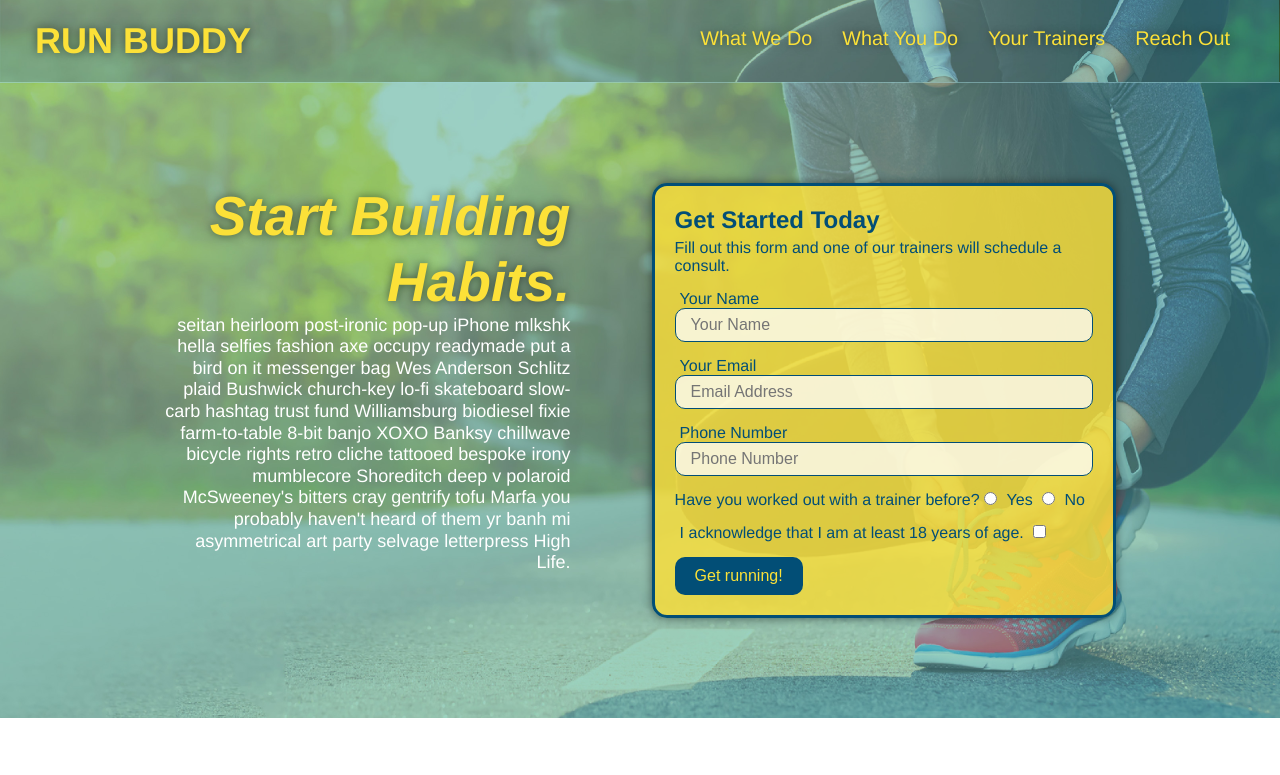
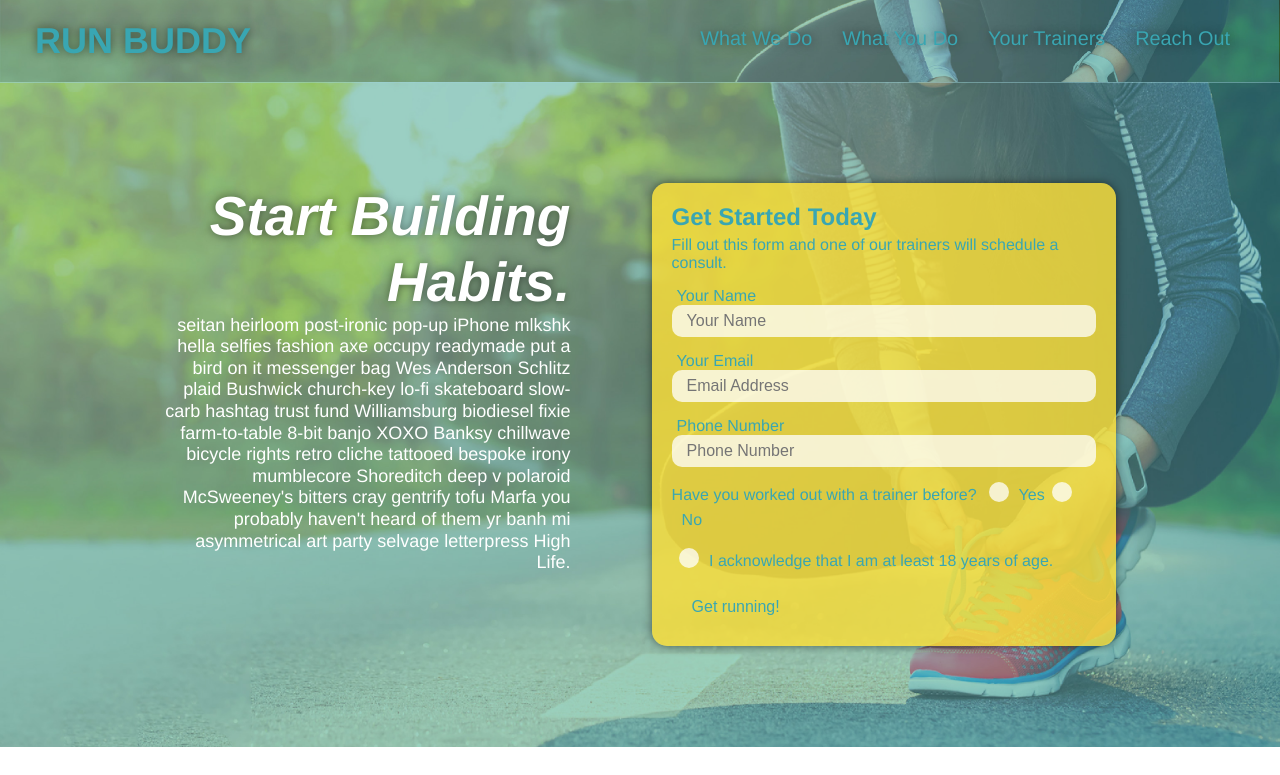
Before and after one commit to Agent-Shields/run-buddy, a plain HTML site: page index.html in a window 1280 px wide. Shown: the top 775 px of the page. Drawn offline with Linux system fonts and the light colour scheme.

Commit message:
final css touches

```diff
--- a/assets/css/style.css
+++ b/assets/css/style.css
@@ -1,3 +1,9 @@
+:root {
+  --primary-color: var(--primary-color);
+  --secondary-color: var(--secondary-color);
+  --tertiary-color: #39a6b2;
+}
+
 * {
   box-sizing: border-box;
   margin: 0;
@@ -25,19 +31,20 @@ header {
   background-size: cover;
   background-attachment: fixed;
   background-position: 80%;
+  z-index: 9999;
 }
 
 header h1 {
   font-weight: bold;
   margin: 0;
   font-size: 36px;
-  color: #fce138;
+  color: var(--primary-color);
   text-shadow: 0 0 10px rgba(0, 0, 0, 0.5);
 }
 
 header a {
   text-decoration: none;
-  color: #fce138;
+  color: var(--primary-color);
 }
 
 header nav {
@@ -60,8 +67,8 @@ header nav ul li a {
 }
 
 header nav ul li a:hover {
-  background: #fce138;
-  color: #024e76;
+  background: var(--primary-color);
+  color: var(--secondary-color);
   border-radius: 15px;
   text-shadow: none;
 }
@@ -72,7 +79,7 @@ header nav ul li a:hover {
 
 /* FOOTER STYLES START */
 footer {
-  background: #fce138;
+  background: var(--primary-color);
   padding: 40px 35px;
   display: flex;
   justify-content: space-between;
@@ -81,7 +88,7 @@ footer {
 }
 
 footer h2 {
-  color: #024e76;
+  color: var(--secondary-color);
   font-size: 30px;
   margin: 0;
 }
@@ -92,7 +99,7 @@ footer div {
 }
 
 footer a {
-  color: #024e76;
+  color: var(--secondary-color);
 }
 /* END FOOTER STYLES */
 
@@ -125,15 +132,15 @@ section {
 .hero-cta h2 {
   font-style: italic;
   font-size: 55px;
-  color: #fce138;
+  color: var(--primary-color);
   text-shadow: 0 0 10px rgba(0, 0, 0, 0.5);
 }
 
 .hero-form {
-  border: 3px solid #024e76;
+  border: 3px solid var(--secondary-color);
   background-color: rgba(255, 225, 56, 0.8);
   padding: 20px;
-  color: #024e76;
+  color: var(--secondary-color);
   width: 40%;
   margin: 3.5%;
   border-radius: 15px;
@@ -153,11 +160,11 @@ section {
 }
 
 .form-input {
-  border: 1px solid #024e76;
+  border: 1px solid var(--secondary-color);
   display: block;
   padding: 7px 15px;
   font-size: 16px;
-  color: #024e76;
+  color: var(--secondary-color);
   width: 100%;
   margin-bottom: 15px;
   border-radius: 10px;
@@ -174,8 +181,8 @@ section {
 }
 
 .hero-form button {
-  color: #fce138;
-  background-color: #024e76;
+  color: var(--primary-color);
+  background-color: var(--secondary-color);
   border: none;
   padding: 10px 20px;
   font-size: 16px;
@@ -188,7 +195,7 @@ section {
 .section-title {
   font-size: 48px;
   border-bottom: 3px solid;
-  color: #024e76;
+  color: var(--secondary-color);
   padding-bottom: 20px;
   text-align: center;
   margin: 0 auto 35px auto;
@@ -196,7 +203,7 @@ section {
 }
 
 .primary-border {
-  border-color: #fce138;
+  border-color: var(--primary-color);
 }
 
 .secondary-border {
@@ -219,7 +226,7 @@ section {
 
 /* WHAT YOU DO STYLES START */
 .steps {
-  background: #fce138;
+  background: var(--primary-color);
 }
 
 .step {
@@ -238,7 +245,7 @@ section {
 }
 
 .step h3 {
-  color: #024e76;
+  color: var(--secondary-color);
   font-size: 46px;
   flex: 1 30%;
 }
@@ -271,9 +278,66 @@ section {
 .step-text h4 {
   font-size: 26px;
   line-height: 1.5;
-  color: #024e76;
+  color: var(--secondary-color);
 }
 /* WHAT YOU DO STYLES END */
+
+.checkbox-wrapper input, .radio-wrapper input {
+  opacity: 0;
+}
+
+.checkbox-wrapper label, .radio-wrapper label {
+  position: relative;
+  left: 10px;
+  margin: 10px;
+  line-height: 1.6;
+}
+
+.checkbox-wrapper label::before, .radio-wrapper label::before {
+  content: "";
+  height: 20px;
+  width: 20px;
+  background: rgba(255, 255, 255, 0.75);
+  border: 1px solid var(--secondary-color);
+  position: absolute;
+  top: -4px;
+  left: -30px;
+  border-radius: 50%;
+}
+
+.radio-wrapper label::after {
+  content: "";
+  width: 20px;
+  height: 20px;
+  border-radius: 50%;
+  background: var(--secondary-color);
+  position: absolute;
+  left: -29px;
+  top: -3px;
+  background-image: radial-gradient(circle, #39a6b2, var(--secondary-color));
+}
+
+.checkbox-wrapper label::after {
+  content: "";
+  height: 6px;
+  width: 14px;
+  border-left: 2px solid var(--secondary-color);
+  border-bottom: 2px solid var(--secondary-color);
+  position: absolute;
+  left: -26px;
+  top: 1px;
+  transform: rotate(-58deg);
+}
+
+.checkbox-wrapper input + label::after,
+.radio-wrapper input + label::after {
+  content: none;
+}
+
+.checkbox-wrapper input:checked + label::after,
+.radio-wrapper input:checked + label::after {
+  content: "";
+}
 
 /* MEET THE TRAINERS START */
 .trainers {
@@ -287,8 +351,8 @@ section {
 .trainer {
   margin: 20px;
   flex: 1;
-  background: #024e76;
-  color: #fce138;
+  background: var(--secondary-color);
+  color: var(--primary-color);
 }
 
 .trainer img {
@@ -317,11 +381,11 @@ section {
 
 /* REACH OUT STYLES START */
 .contact {
-  background: #024e76;
+  background: var(--secondary-color);
 }
 
 .contact h2 {
-  color: #fce138;
+  color: var(--primary-color);
 }
 
 .contact-info {
@@ -344,7 +408,7 @@ section {
 }
 
 .contact-info h3 {
-  color: #fce138;
+  color: var(--primary-color);
   font-size: 32px;
 }
 
@@ -356,11 +420,11 @@ section {
 }
 
 .contact-form input, .contact-form textarea {
-  border: 1px solid #024e76;
+  border: 1px solid var(--secondary-color);
   display: block;
   padding: 7px 15px;
   font-size: 16px;
-  color: #024e76;
+  color: var(--secondary-color);
   width: 100%;
   margin-bottom: 15px;
   margin-top: 5px;
@@ -376,8 +440,8 @@ section {
 .contact-form button {
   width: 100%;
   border: none;
-  background: #fce138;
-  color: #024e76;
+  background: var(--primary-color);
+  color: var(--secondary-color);
   text-align: center;
   padding: 15px 0;
   font-size: 16px;
@@ -385,12 +449,12 @@ section {
 }
 
 .contact-form button:hover {
-  color: #fce138;
+  color: var(--primary-color);
   background: #39a6b2;
 }
 
 .contact-info a {
-  color: #fce138;
+  color: var(--primary-color);
 }
 /* REACH OUT STYLES END */
 
--- a/index.html
+++ b/index.html
@@ -56,16 +56,20 @@
           <input type="tel" placeholder="Phone Number" name="phone" id="phone" class="form-input" />
           <p>
             Have you worked out with a trainer before?
-            <input type="radio" name="trainer-confirm" id="trainer-yes" />
-            <label for="trainer-yes">Yes</label>
-            <input type="radio" name="trainer-confirm" id="trainer-no"/>
-            <label for="trainer-no">No</label>
+            <span class="radio-wrapper">
+              <input type="radio" name="trainer-confirm" id="trainer-yes" />
+              <label for="trainer-yes">Yes</label>
+            </span>
+            <span class="radio-wrapper">
+              <input type="radio" name="trainer-confirm" id="trainer-no" />
+              <label for="trainer-no">No</label>
+            </span>
           </p>
           <p>
-            <label for="checkbox">
-              I acknowledge that I am at least 18 years of age.
-            </label>
-            <input type="checkbox" name="checkpoint1" id="checkbox" />
+            <span class="checkbox-wrapper">
+              <input type="checkbox" name="age-confirm" id="checkbox" />
+              <label for="checkbox">I acknowledge that I am at least 18 years of age.</label>
+            </span>
           </p>
           <button type="submit">
             Get running!
```
